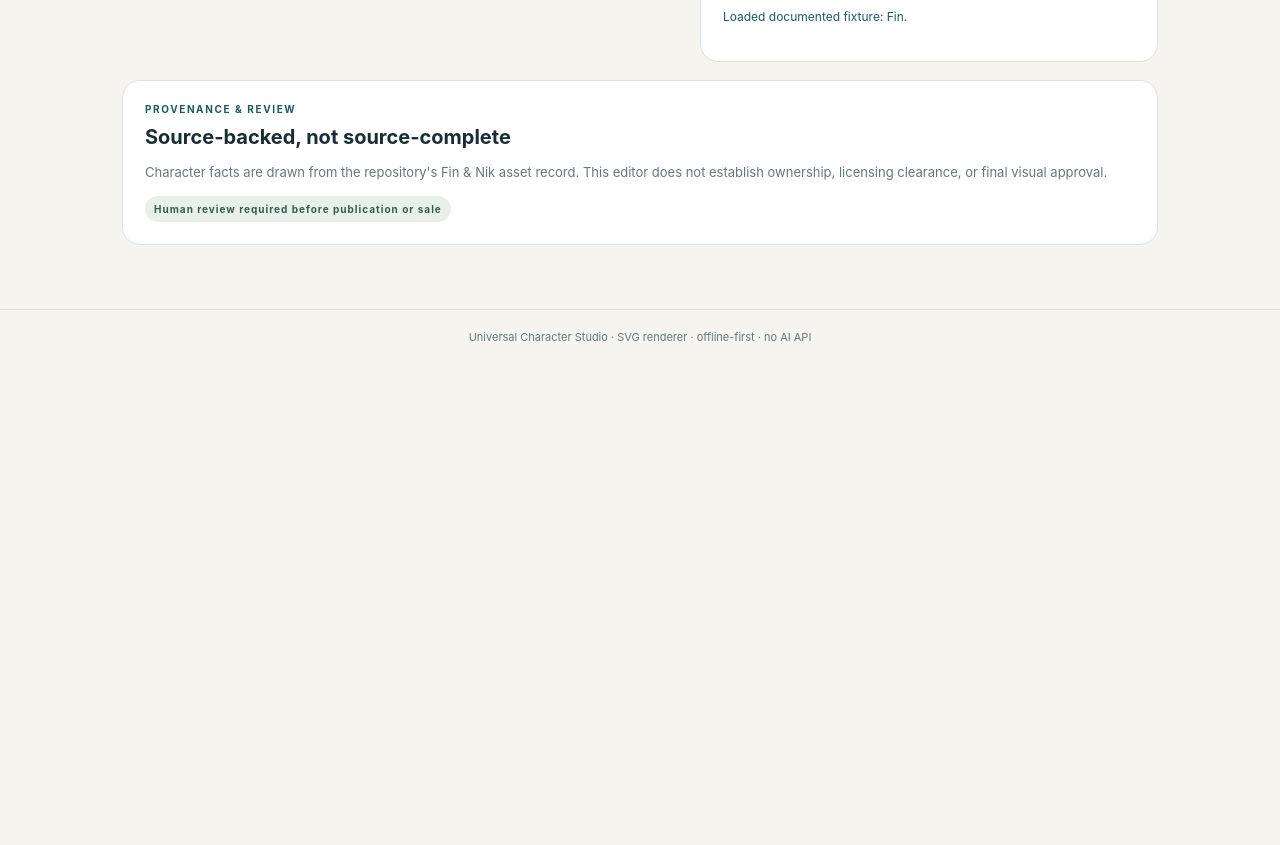
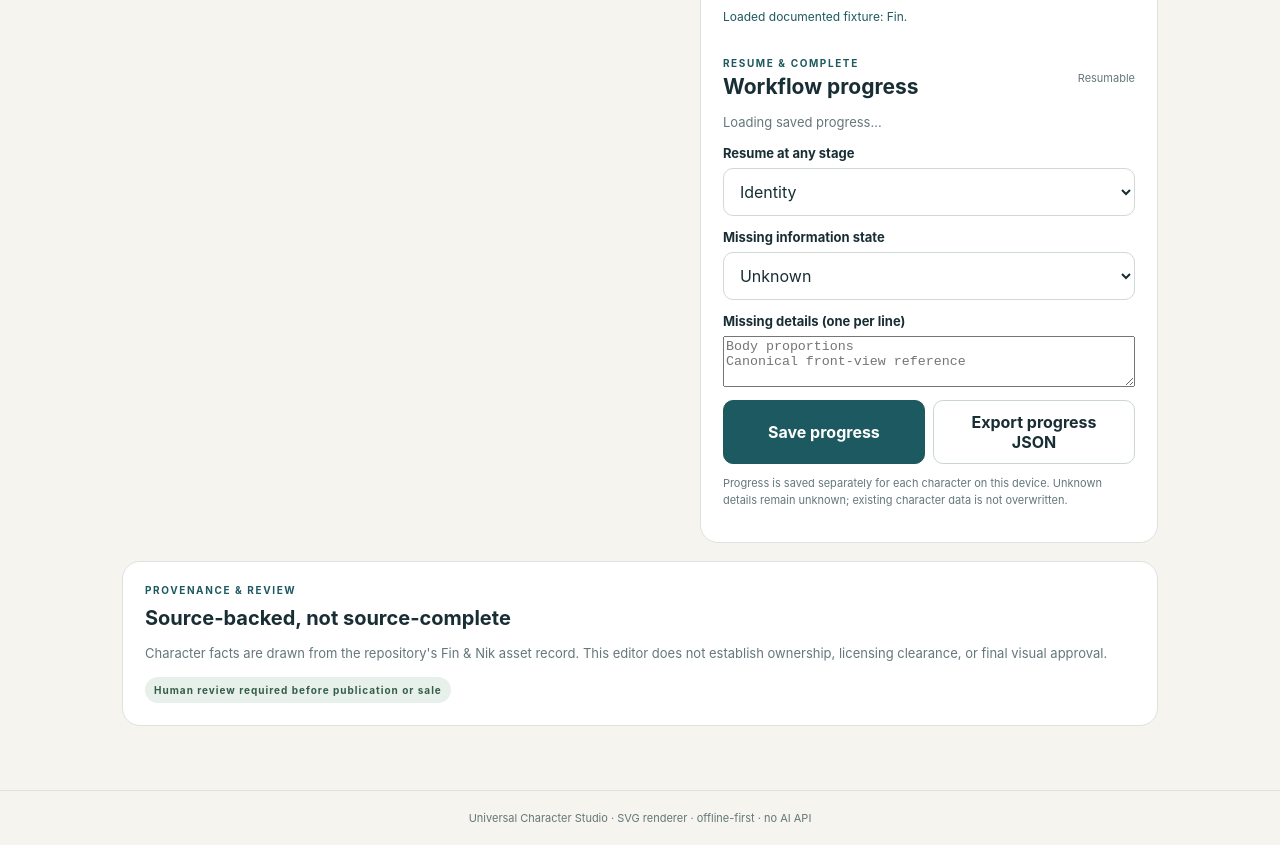
Before and after one commit to Francois-EF-WebOps/Family-IP-Register, a plain HTML site: page character-studio/index.html in a window 1280 px wide. Shown: the part 978-1823 px from the top of the page. Before the commit the page ends 1342 px from the top, so only its background shows below. Drawn offline with Linux system fonts and the light colour scheme.

Commit message:
Add resumable workflow controls to Character Studio

```diff
--- a/character-studio/index.html
+++ b/character-studio/index.html
@@ -77,6 +77,21 @@
           </div>
           <p id="message" class="message" aria-live="polite">Edits stay in this browser until exported or saved.</p>
         </section>
+        <section class="workflow" aria-labelledby="workflow-heading">
+          <div class="section-title"><div><p class="eyebrow">RESUME &amp; COMPLETE</p><h2 id="workflow-heading">Workflow progress</h2></div><span class="edit">Resumable</span></div>
+          <p id="workflow-summary" class="muted" aria-live="polite">Loading saved progress…</p>
+          <div class="field"><label for="workflow-stage">Resume at any stage</label>
+            <select id="workflow-stage">
+              <option value="identity">Identity</option><option value="appearance">Appearance</option><option value="proportions">Body proportions</option><option value="reference-sheet">Reference sheet</option><option value="review">Source &amp; rights review</option><option value="export">Export</option>
+            </select>
+          </div>
+          <div class="field"><label for="missing-state">Missing information state</label>
+            <select id="missing-state"><option value="unknown">Unknown</option><option value="incomplete">Incomplete</option><option value="conflict">Conflict</option><option value="verified">Verified</option></select>
+          </div>
+          <div class="field"><label for="missing-fields">Missing details (one per line)</label><textarea id="missing-fields" rows="3" placeholder="Body proportions&#10;Canonical front-view reference"></textarea></div>
+          <div class="button-row"><button id="save-workflow" class="primary" type="button">Save progress</button><button id="export-workflow" type="button">Export progress JSON</button></div>
+          <p class="muted small">Progress is saved separately for each character on this device. Unknown details remain unknown; existing character data is not overwritten.</p>
+        </section>
       </div>
     </section>
     <section class="provenance">
@@ -87,6 +102,7 @@
     </section>
   </main>
   <footer>Universal Character Studio · SVG renderer · offline-first · no AI API</footer>
+  <script src="./workflow.js" defer></script>
   <script src="./studio.js" defer></script>
 </body>
 </html>
```
